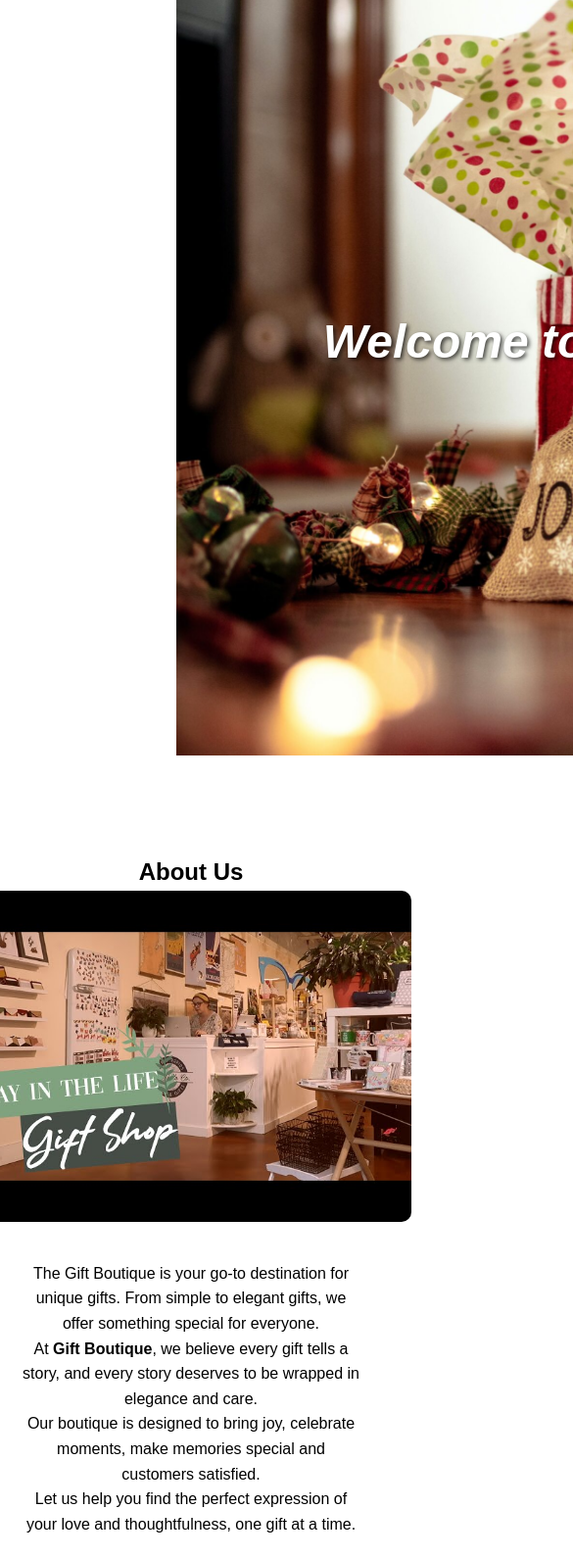
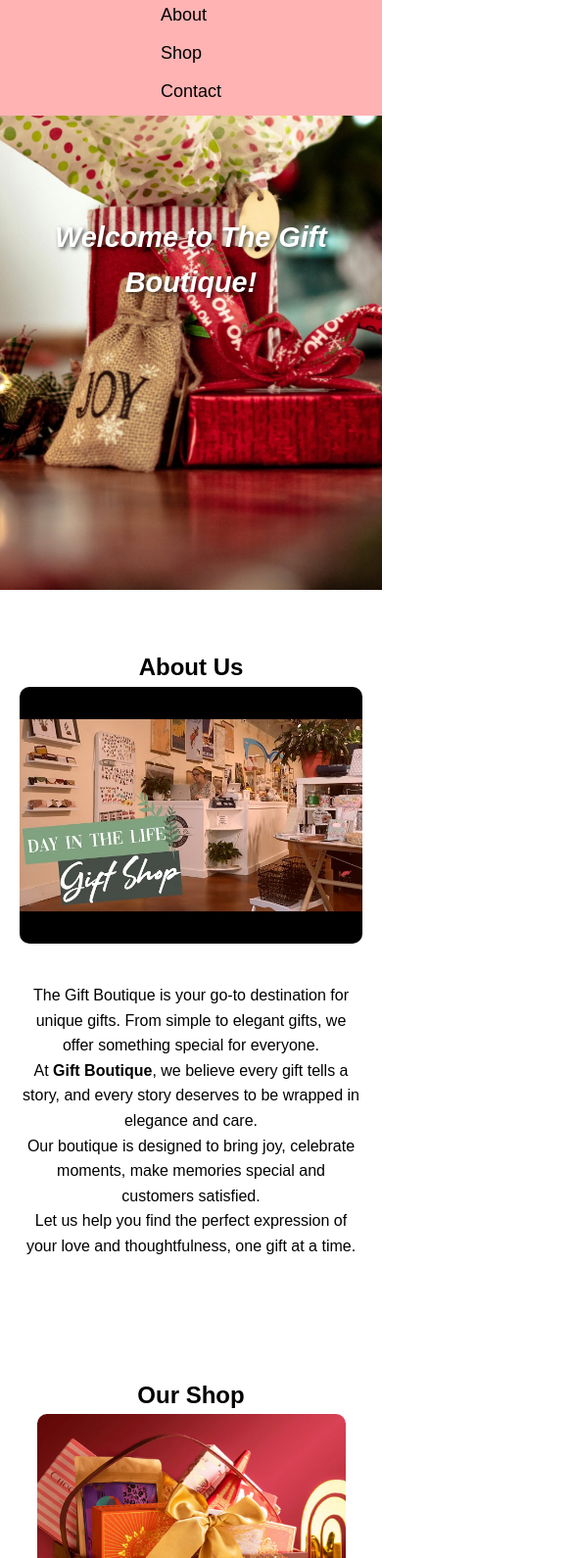
Before and after one commit to KurshithBanu/PRODIGY_WD_01, a plain HTML site: page index.html in a window 390 px wide. Shown: the part 73-1663 px from the top of the page at 98% size, 585 px wide, since content can reach past the window. Drawn offline with Linux system fonts and the light colour scheme.

Commit message:
Update style.css

```diff
--- a/style.css
+++ b/style.css
@@ -31,10 +31,7 @@ body {
 .navbar ul {
     list-style: none;
     display: flex;
-}
-
-.navbar ul li {
-    margin: 0 15px;
+    gap: 15px;
 }
 
 .navbar ul li a {
@@ -48,11 +45,10 @@ body {
     color: #ffeeee;
 }
 
-/* Page Content */
+/* Hero Section */
 .hero {
     height: 100vh;
-    width: 1000px;
-    margin-left: 180px;
+    width: 100%;
     background: url("gift2.jpeg") no-repeat center/cover;
     display: flex;
     flex-direction: column;
@@ -63,12 +59,12 @@ body {
 }
 
 .hero h1 {
-    font-size: 3rem;
+    font-size: 2.5rem;
     color: rgb(255, 255, 255);
 }
 
 .content {
-    padding: 100px 20px;
+    padding: 60px 20px;
     text-align: center;
 }
 
@@ -85,17 +81,13 @@ body {
     border-radius: 10px;
 }
 
-.about-container img {
-    margin-bottom:20px;
-    max-width: 450px;
-}
 .shop-item {
     max-width: 300px;
     text-align: center;
 }
 
 .shop-item h3 {
-    margin: 10px 10px;
+    margin: 10px 0;
 }
 
 .contact-form {
@@ -103,7 +95,6 @@ body {
     flex-direction: column;
     max-width: 400px;
     margin: 0 auto;
-    margin-right:5px;
 }
 
 .contact-form input, .contact-form textarea, .contact-form button {
@@ -126,7 +117,7 @@ body {
 .contact-details {
     flex: 1;
     max-width: 400px;
-    margin-right: 100px;
+    margin-right: 20px;
 }
 
 .footer {
@@ -135,3 +126,59 @@ body {
     padding: 20px;
     text-align: center;
 }
+
+/* Responsive Design */
+@media (max-width: 768px) {
+    .navbar ul {
+        flex-direction: column;
+        gap: 10px;
+    }
+
+    .hero h1 {
+        font-size: 2rem;
+        padding: 0 10px;
+    }
+
+    .about-container img {
+        max-width: 100%;
+        margin-bottom: 20px;
+    }
+
+    .shop-container {
+        flex-direction: column;
+        gap: 30px;
+    }
+
+    .shop-item {
+        max-width: 90%;
+    }
+
+    .contact-details {
+        margin: 20px auto;
+        text-align: center;
+    }
+
+    .contact-form {
+        max-width: 90%;
+    }
+}
+
+@media (max-width: 480px) {
+    .navbar {
+        flex-direction: column;
+        align-items: center;
+    }
+
+    .hero {
+        height: 80vh;
+        padding: 10px;
+    }
+
+    .hero h1 {
+        font-size: 1.8rem;
+    }
+
+    .footer {
+        font-size: 14px;
+    }
+}
```
